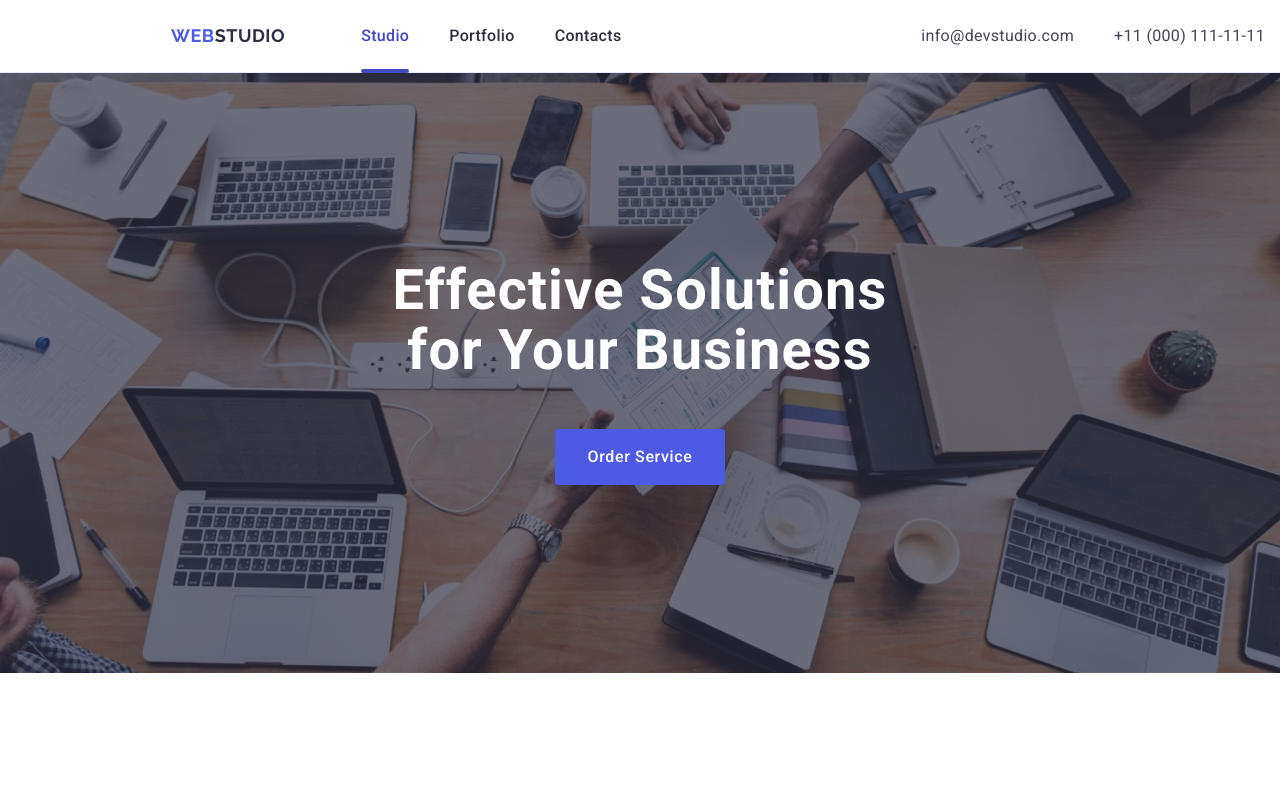
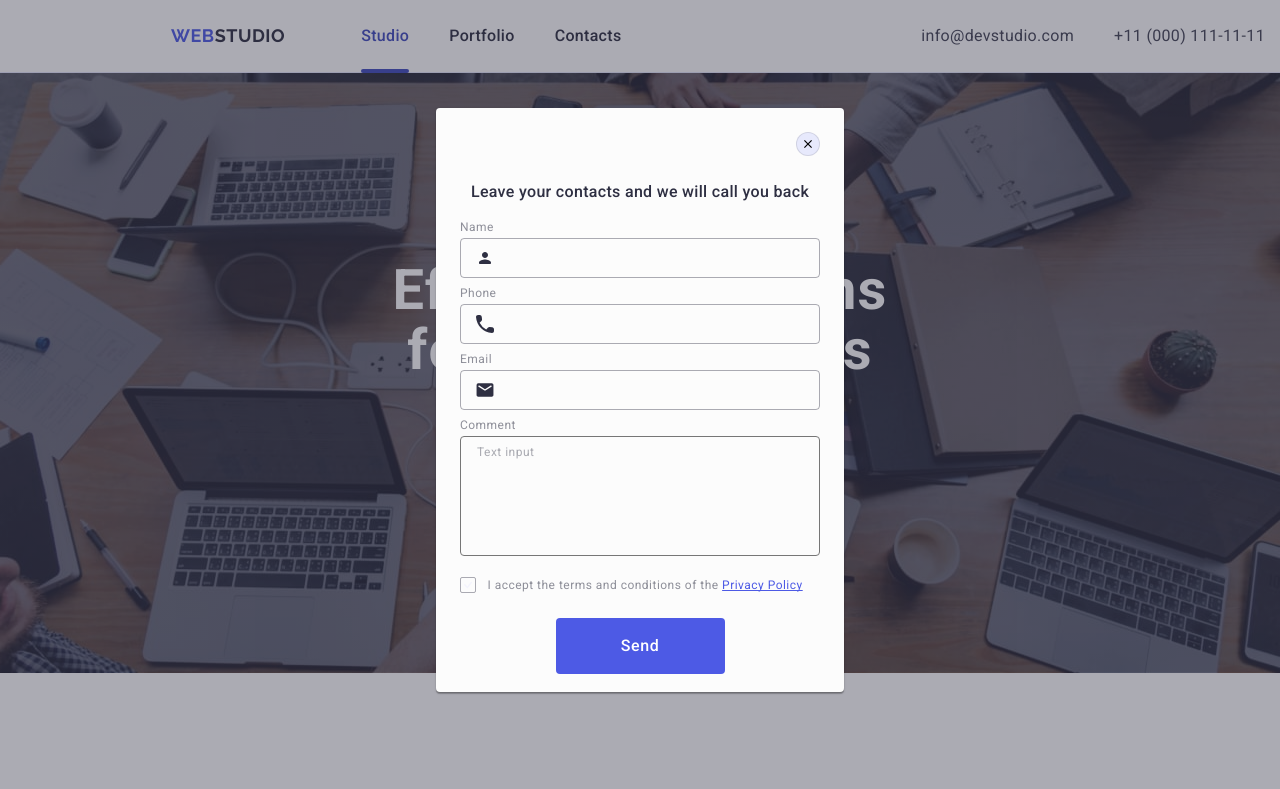
Before and after one commit to marii-R/goit-markup-hw-05, a plain HTML site: page index.html in a window 1280 px wide. Shown: the top 789 px of the page. Drawn offline with nearby package versions, Linux system fonts and the light colour scheme; files whose address does not match are found by name.

Commit message:
add styles file

```diff
--- a/css/styles.css
+++ b/css/styles.css
@@ -587,9 +587,7 @@ transition: background-color 250ms cubic-bezier(0.4, 0, 0.2, 1);
     display: flex;
     gap: 24px;
 }
-.footer-form-label {
-    display: none;
-}
+
 .footer-input {
     width: 264px;
     height: 40px;
@@ -653,9 +651,8 @@ transition: background-color 250ms cubic-bezier(0.4, 0, 0.2, 1);
     visibility: hidden;
     opacity: 0;
     pointer-events: none;
-    transition: visibility 250ms linear,
-        opasity 300ms linear,
-        pointer-events 300ms linear;
+    transition: opacity 250ms cubic-bezier(0.4, 0, 0.2, 1),
+        visibility 250ms cubic-bezier(0.4, 0, 0.2, 1);
 }
 
 .modal {
@@ -666,15 +663,20 @@ transition: background-color 250ms cubic-bezier(0.4, 0, 0.2, 1);
     border-radius: 4px;
     width: 408px;
     min-height: 584px;
-    background-color: #fff;
     padding-left: 24px;
     padding-right: 24px;
+    background: #fcfcfc;
+    box-shadow: 0px 1px 1px rgba(0, 0, 0, 0.14),
+        0px 1px 3px rgba(0, 0, 0, 0.12),
+        0px 2px 1px rgba(0, 0, 0, 0.2);
+    transition: transform 250ms cubic-bezier(0.4, 0, 0.2, 1);
 }
 
 .backdrop.is-open {
     visibility: visible;
     pointer-events: auto;
     opacity: 1;
+    padding: 72px 24px 24px 24px;
 
 }
 
@@ -689,9 +691,17 @@ transition: background-color 250ms cubic-bezier(0.4, 0, 0.2, 1);
     height: 24px;
     line-height: 0;
     padding: 0;
-    border-radius: 100%;
+    display: flex;
+    justify-content: center;
+    align-items: center;
     transition: stroke 300ms linear;
-    border: none;
+    border: 1px solid rgba(0, 0, 0, 0.1);
+    cursor: pointer;
+    border-radius: 50%;
+    transition: background-color 250ms cubic-bezier(0.4, 0, 0.2, 1), border 250ms cubic-bezier(0.4, 0, 0.2, 1);
+}
+.close-icon {
+    transition: fill 250ms cubic-bezier(0.4, 0, 0.2, 1);
 }
 
 .modal-close-btn:hover,
@@ -712,13 +722,13 @@ transition: background-color 250ms cubic-bezier(0.4, 0, 0.2, 1);
 }
 
 .form-wrraper-cont {
-    /*margin-left: 24px;*/
+    margin-bottom: 8px;
 }
 
 .modal-form-label {
     font-weight: 400;
     font-size: 12px;
-    line-height: 1.16667;
+    line-height: 1.17;
     letter-spacing: 0.04em;
     color: #8e8f99;
     display: block;
@@ -736,8 +746,10 @@ transition: background-color 250ms cubic-bezier(0.4, 0, 0.2, 1);
     border: 1px solid rgba(46, 47, 66, 0.4);
     border-radius: 4px;
     padding-left: 38px;
-    outline: none;
     transition: border 300ms linear;
+    background-color: transparent;
+    outline: transparent;
+    transition: border-color 250ms cubic-bezier(0.4, 0, 0.2, 1);
 }
 
 .modal-input:focus {
@@ -751,7 +763,7 @@ transition: background-color 250ms cubic-bezier(0.4, 0, 0.2, 1);
     left: 16px;
     transform: translateY(-50%);
     fill: #2e2f42;
-    transition: stroke 300ms linear;
+    transition: fill 250ms cubic-bezier(0.4, 0, 0.2, 1);
 }
 
 .modal-input:focus+.modal-icon {
@@ -765,16 +777,14 @@ transition: background-color 250ms cubic-bezier(0.4, 0, 0.2, 1);
     letter-spacing: 0.04em;
     color: #8e8f99;
     margin-top: 8px;
+    margin-bottom: 16px;
 }
 
-.form-wrraper-cont-coment {
-    margin-bottom: 24px;
-}
 
 .modal-form-label-coment {
     font-weight: 400;
     font-size: 12px;
-    line-height: 1.16667;
+    line-height: 1.17;
     letter-spacing: 0.04em;
     color: #8e8f99;
     display: block;
@@ -783,20 +793,24 @@ transition: background-color 250ms cubic-bezier(0.4, 0, 0.2, 1);
 }
 
 .modal-textarea {
-    border: 1px solid rgba(46, 47, 66, 0.4);
     border-radius: 4px;
-    padding: 8px 16px 16px 16px;
     width: 360px;
     height: 120px;
     resize: none;
-    outline: none;
-    transition: stroke 300ms linear;
+    outline: transparent;
+    line-height: 1.17;
+    letter-spacing: 0.04em;
+    color: rgba(46, 47, 66, 0.4);
+    background-color: transparent;
+    padding: 8px 16px;
+    transition: border-color 250ms cubic-bezier(0.4, 0, 0.2, 1);
+
 }
 
 .modal-textarea::placeholder {
     font-weight: 400;
     font-size: 12px;
-    line-height: 1.16;
+    line-height: 1.17;
     letter-spacing: 0.04em;
     color: rgba(46, 47, 66, 0.4);
 }
@@ -813,8 +827,10 @@ transition: background-color 250ms cubic-bezier(0.4, 0, 0.2, 1);
     cursor: pointer;
     font-weight: 400;
     font-size: 12px;
+    line-height: 1.17;
     letter-spacing: 0.04em;
     color: #8e8f99;
+
 
 }
 
@@ -827,16 +843,18 @@ transition: background-color 250ms cubic-bezier(0.4, 0, 0.2, 1);
     justify-content: center;
     align-items: center;
     margin-right: 8px;
-
+    transition: background-color 250ms cubic-bezier(0.4, 0, 0.2, 1), border 250ms cubic-bezier(0.4, 0, 0.2, 1), fill 250ms cubic-bezier(0.4, 0, 0.2, 1);
+    fill: transparent;
 }
 
 .checkbox:checked+.custom-label-user-checkbox>.custom-checkbox {
-    border-color: transparent;
     background-color: #404bbf;
+    border: none;
+    fill: #F4F4FD;
 }
 
 .privacy-policy {
-    line-height: 1.33333;
+    line-height: 1.3;
     text-decoration: underline;
     text-decoration-skip-ink: none;
     color: #4d5ae5;
@@ -854,6 +872,10 @@ transition: background-color 250ms cubic-bezier(0.4, 0, 0.2, 1);
     min-width: 169px;
     height: 56px;
     border: none;
+    line-height: 1.5;
+    letter-spacing: 0.04em;
+    cursor: pointer;
+    transition: background-color 250ms cubic-bezier(0.4, 0, 0.2, 1);
 
 }
 
--- a/index.html
+++ b/index.html
@@ -477,7 +477,7 @@
 </footer>
 <!-- #endregion footer-->
 <!-- region backdrop-modal-->
- <div class="backdrop">
+ <div class="backdrop is-open">
   <div class="modal">
     <button type="button" class="modal-close-btn">
       <svg class="close-icon" width="8" height="8">
@@ -489,8 +489,8 @@
       <div class="form-wrraper-cont">
         <label class="modal-form-label" for="user-name">Name</label>
         <div class="modal-cont-input">
-          <input class="modal-input" type="text" id="user-name">
-          <svg class="modal-icon" width="18" height="18">
+          <input class="modal-input" type="text" name="user-name" id="user-name">
+          <svg class="modal-icon" width="18" height="24">
             <use href="./images/icons.svg#icon-person-black-18dp-1"></use>
           </svg>
         </div>
@@ -499,7 +499,7 @@
         <label class="modal-form-label" for="user-phone">Phone</label>
         <div class="modal-cont-input">
           <input class="modal-input" type="text" id="user-phone">
-          <svg class="modal-icon" width="18" height="18">
+          <svg class="modal-icon" width="18" height="24">
             <use href="./images/icons.svg#icon-Vector-1"></use>
           </svg>
         </div>
@@ -508,18 +508,18 @@
             <label class="modal-form-label" for="user-email">Email</label>
             <div class="modal-cont-input">
               <input class="modal-input" type="text" id="user-email">
-              <svg class="modal-icon" width="18" height="18">
+              <svg class="modal-icon" width="18" height="24">
                 <use href="./images/icons.svg#icon-Vector-2"></use>
               </svg>
             </div>
       </div>
       <div class="form-wrraper-cont-coment">
-        <label class="modal-form-label-coment" for="user-coment">Comment</label>
-        <textarea class="modal-textarea" id="user-coment" placeholder="Text input"></textarea>
+        <label class="modal-form-label-coment" for="user-comment">Comment</label>
+        <textarea class="modal-textarea" id="user-comment" name="user-comment" placeholder="Text input"></textarea>
       </div>
       <div class="modal-cont-checkbox">
-        <input type="checkbox" id="user-checkbox" class="checkbox visually-hidden">
-        <label for="user-checkbox" class="custom-label-user-checkbox">
+        <input class="checkbox visually-hidden" type="checkbox" id="user-privacy" value="true" name="user-privacy">
+        <label for="user-privacy"  class="custom-label-user-checkbox">
          <span class="custom-checkbox">
           <svg class="" width="10" height="8">
             <use href="./images/icons.svg#icon-Vector-3"></use>
```
